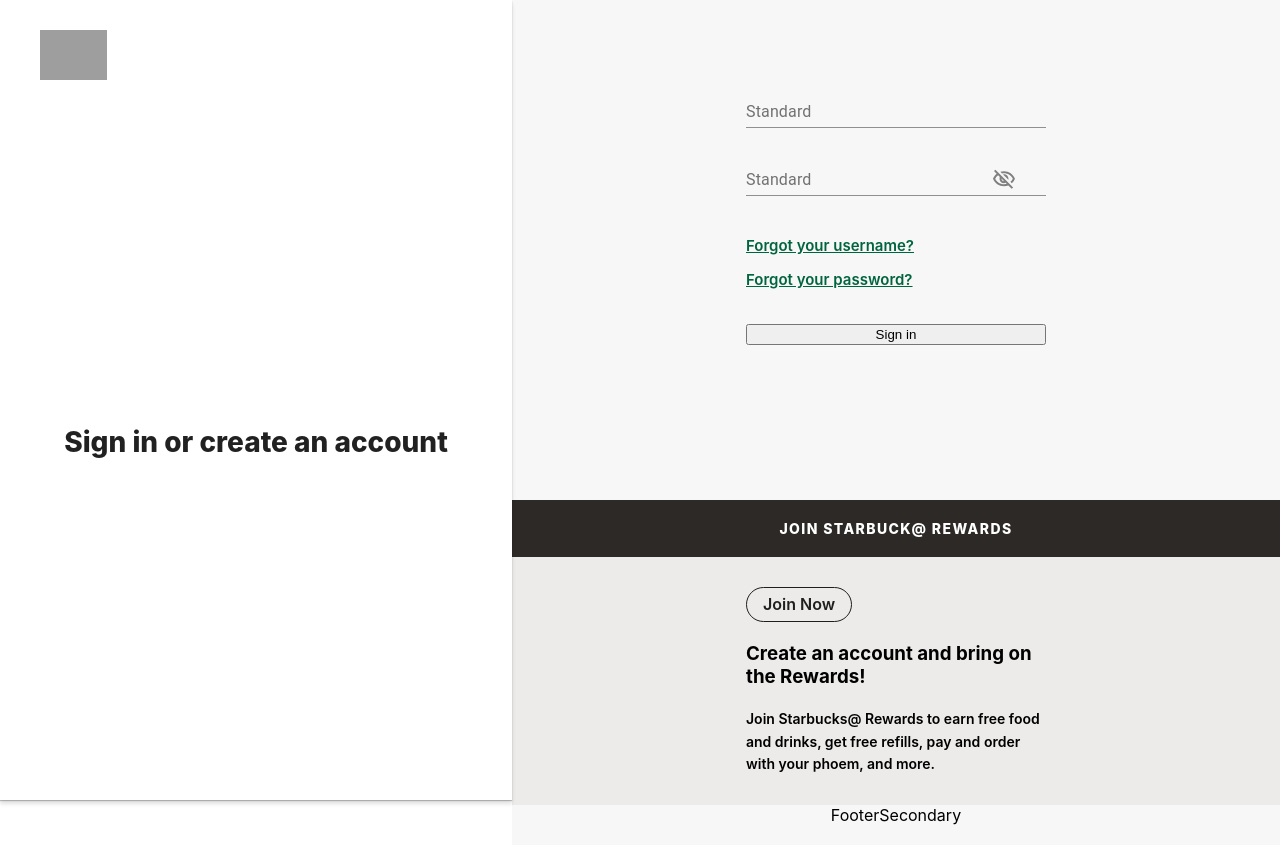
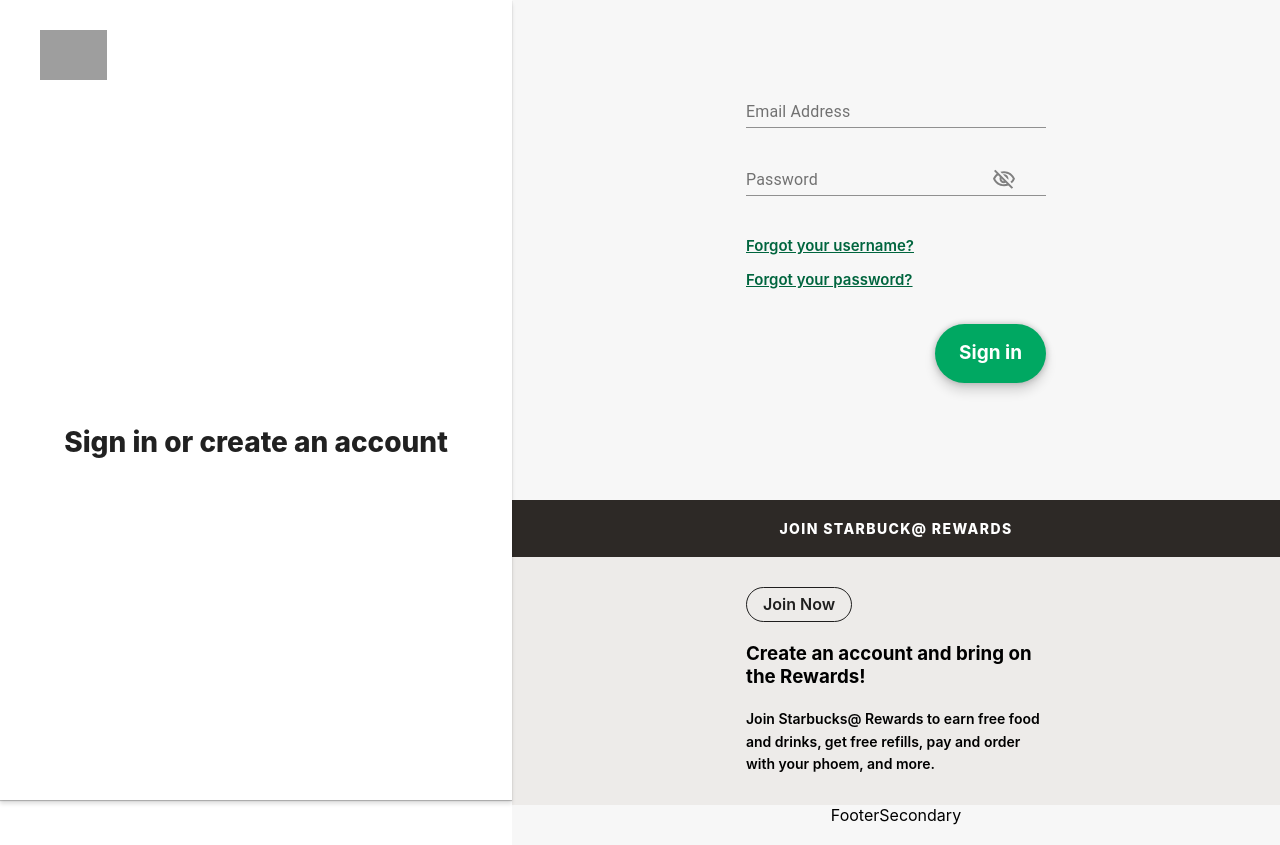
Before and after one commit to NwaguChima/starbucks_react, a React (Create React App) app: page /account/signin in a window 1280 px wide. Built offline with nearby package versions, Linux system fonts and the light colour scheme; grey boxes are pictures that could not be loaded.

Commit message:
added styling for formsubmit

```diff
--- a/src/components/formSubmit/FormSubmit.css
+++ b/src/components/formSubmit/FormSubmit.css
@@ -0,0 +1,27 @@
+.formSubmit {
+  position: relative;
+  font-family: inherit;
+  display: inline-block;
+  z-index: 1;
+  padding: 18px 24px;
+  background: #00a862;
+  box-shadow: 0 0 6px rgba(0, 0, 0, 0.24), 0 8px 12px rgba(0, 0, 0, 0.14);
+  border: 0;
+  border-radius: 500px;
+  color: #fff;
+  font-size: 19px;
+  font-weight: 700;
+  line-height: 1.2;
+  overflow: hidden;
+  text-align: center;
+  text-decoration: none;
+  transition-duration: 0.2s;
+  transition-property: transform, box-shadow, width, height;
+  transition-timing-function: ease;
+  margin-left: auto;
+  cursor: pointer;
+  -webkit-border-radius: 500px;
+  -moz-border-radius: 500px;
+  -ms-border-radius: 500px;
+  -o-border-radius: 500px;
+}
--- a/src/screens/LoginScreen.jsx
+++ b/src/screens/LoginScreen.jsx
@@ -35,7 +35,7 @@
             <TextField
               name="email"
               type="email"
-              label="Standard"
+              label="Email Address"
               inputlabelprops={{ style: { color: "rgba(0, 0, 0, .56)" } }}
               inputProps={{
                 style: { fontWeight: "800" },
@@ -58,7 +58,7 @@
             <TextField
               name="password"
               type={passwordShown ? "text" : "password"}
-              label="Standard"
+              label="Password"
               inputlabelprops={{ style: { color: "rgba(0, 0, 0, .56)" } }}
               inputProps={{
                 style: { fontWeight: "800" },
```
